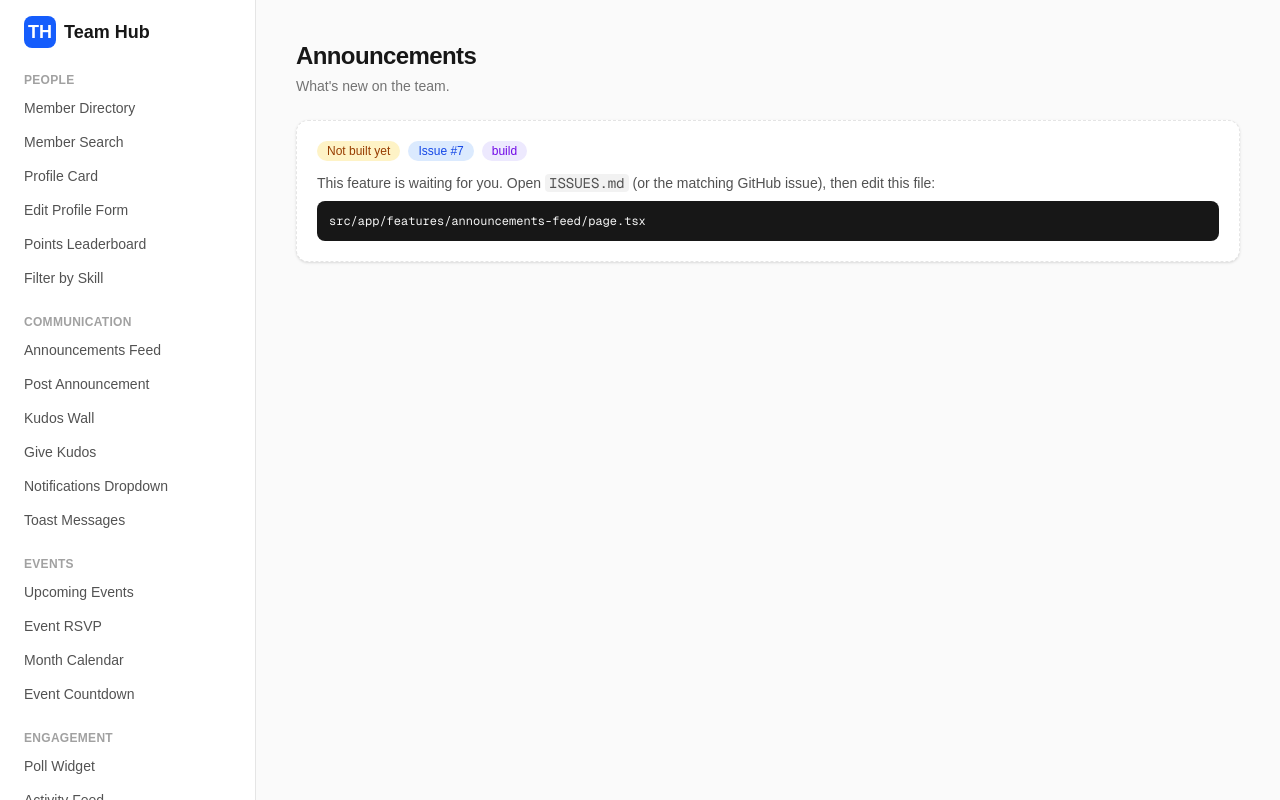
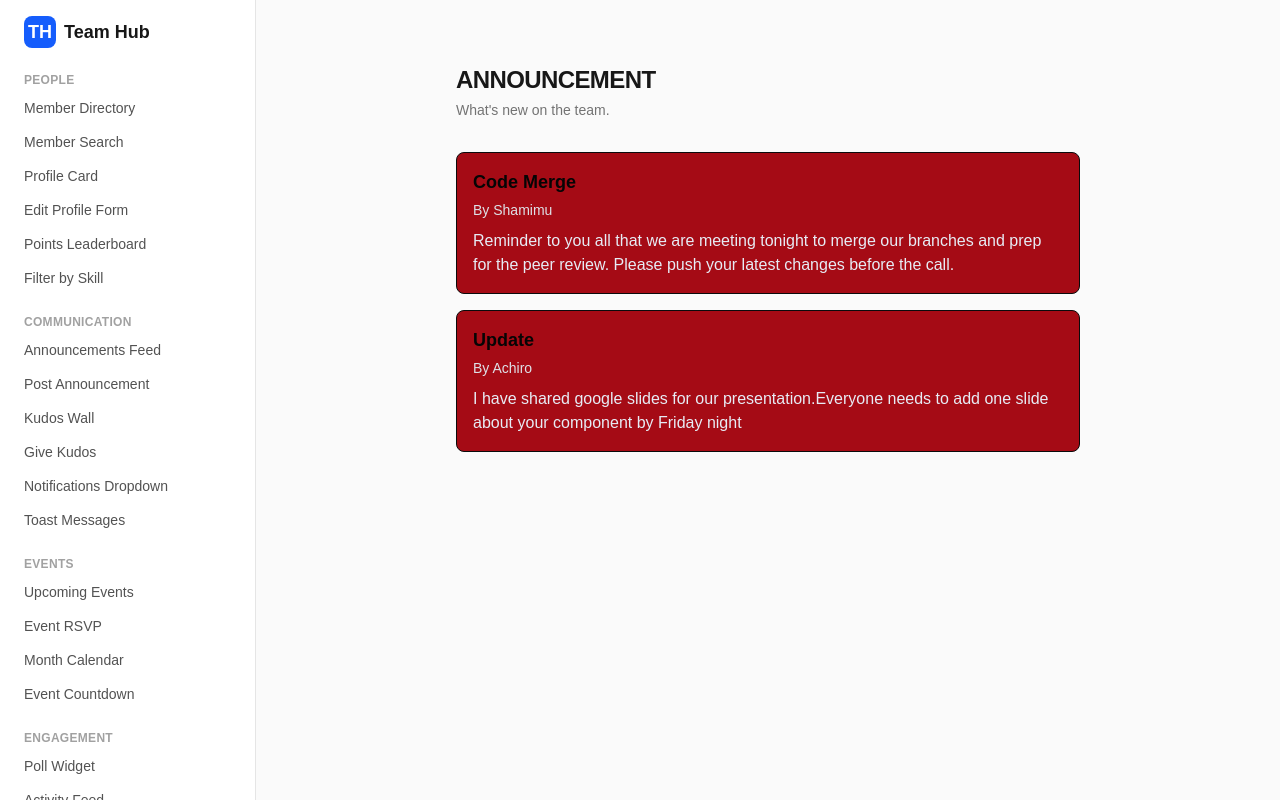
Before and after one commit to mainawycliffe/lovelace-project, a Next.js app: page /features/announcements-feed in a window 1280 px wide. Shown: the top 800 px of the page. Built offline with nearby package versions, Linux system fonts and the light colour scheme.

Commit message:
fix: resolve typo and fix typescript compilation error

```diff
--- a/src/app/features/announcements-feed/page.tsx
+++ b/src/app/features/announcements-feed/page.tsx
@@ -1,14 +1,81 @@
+
+
+
+"use client"
+
 import { PageHeader } from "@/components/ui";
-import { FeatureStub } from "@/components/FeatureStub";
+import {announcements} from "@/lib/mock-data";
 
-// Issue #7: Announcements
-// TODO: build this feature, then delete <FeatureStub /> below.
-// See ISSUES.md for the full spec, and src/app/features/example-notes for the pattern.
+import type { Announcement} from "@/lib/types";
+import { useLocalStorage } from "@/lib/useLocalStorage";
+
+
+
+import { useState } from "react";
+
+
+interface announcement {
+  id: string;
+  title: string;
+  body: string;
+  author: string;
+}
+
 export default function AnnouncementsFeedPage() {
+
+  const [list] = useState<announcement[]>([
+    { id: "1", title: "Code Merge", body: "Reminder to you all that we are meeting tonight to merge our branches and prep for the peer review. Please push your latest changes before the call.", author: "Shamimu" },
+    { id: "2", title: "Update", body: "I have shared google slides for our presentation.Everyone needs to add one slide about your component by Friday night", author: "Achiro" }
+  ]);
+
+  const styles = {
+    container: {
+      padding: "24px",
+      maxWidth: "42rem",
+      margin: "0 auto",
+    },
+    feedWrapper: {
+      marginTop: "32px",
+      display: "flex",
+      flexDirection: "column" as const,
+      gap: "16px",
+    },
+    card: {
+      padding: "16px",
+      border: "1px solid #0a0b0c",
+      borderRadius: "8px",
+      backgroundColor: "#a50b15",
+    },
+    title: {
+      fontSize: "18px",
+      fontWeight: "bold",
+      margin: "0 0 4px 0",
+      color: "#050505",
+    },
+    author: {
+      fontSize: "14px",
+      color: "#dee1e7",
+      margin: "0 0 8px 0",
+    },
+    body: {
+      fontSize: "16px",
+      color: "#e7ecf5",
+      margin: "0",
+
+    }}
   return (
-    <div>
-      <PageHeader title="Announcements" subtitle="What's new on the team." />
-      <FeatureStub slug="announcements-feed" />
+    <div style={styles.container}>
+      <PageHeader title="ANNOUNCEMENT" subtitle="What's new on the team." />
+
+      <div className="mt-8 space-y-4">
+        {list.map((post) => (
+          <div key={post.id} style={styles.card}>
+            <h3 style={styles.title}>{post.title}</h3>
+            <p style={styles.author}>By {post.author}</p>
+            <p style={styles.body}>{post.body}</p>
+          </div>
+        ))}
+      </div>
     </div>
   );
 }
```
Also changed, not shown: 1 other file (tests, documents, lock files or other folders).
